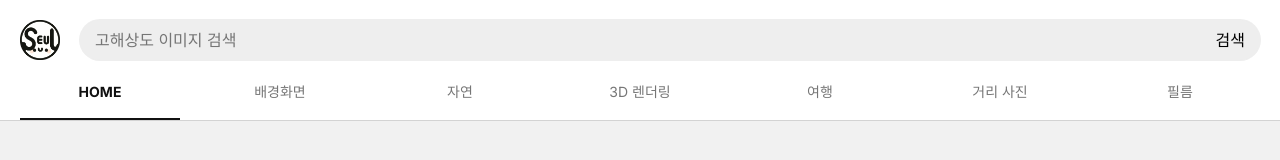
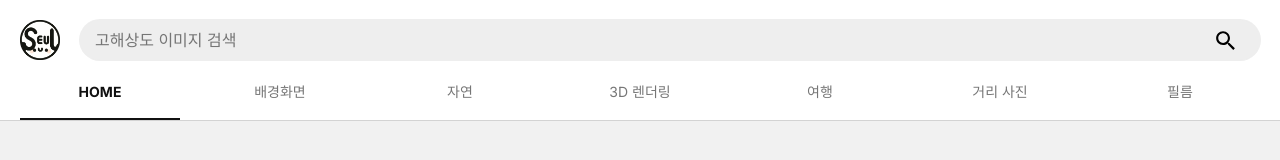
Before and after one commit to sungjaechoi/seul-vm, a Next.js app: page / in a window 1280 px wide. Shown: the top 160 px of the page. Built offline with nearby package versions, Linux system fonts and the light colour scheme.

Commit message:
search icon 변경

```diff
--- a/src/app/_component/SearchForm.tsx
+++ b/src/app/_component/SearchForm.tsx
@@ -1,5 +1,5 @@
-import style from "./searchFrom.module.css";
-
+import style from './searchFrom.module.css'
+import { IoMdSearch } from 'react-icons/io'
 
 export default function SearchForm() {
   return (
@@ -18,10 +18,13 @@ export default function SearchForm() {
               placeholder="고해상도 이미지 검색"
               name="searchKeyword"
             />
-            <button type="submit">검색</button>
+            <button type="submit">
+              <span className="blind">검색</span>
+              <IoMdSearch />
+            </button>
           </fieldset>
         </form>
       </div>
     </>
-  );
+  )
 }
--- a/src/app/_component/searchFrom.module.css
+++ b/src/app/_component/searchFrom.module.css
@@ -30,7 +30,16 @@
 
 .img_search_fieldset button {
   flex: 0 1 auto;
+  width: 40px;
   height: 100%;
+  display: flex;
+  justify-content: center;
+  align-items: center;
+}
+
+.img_search_fieldset button svg {
+  width: 25px;
+  height: 25px;
 }
 
 .img_search_fieldset input + button {
```
